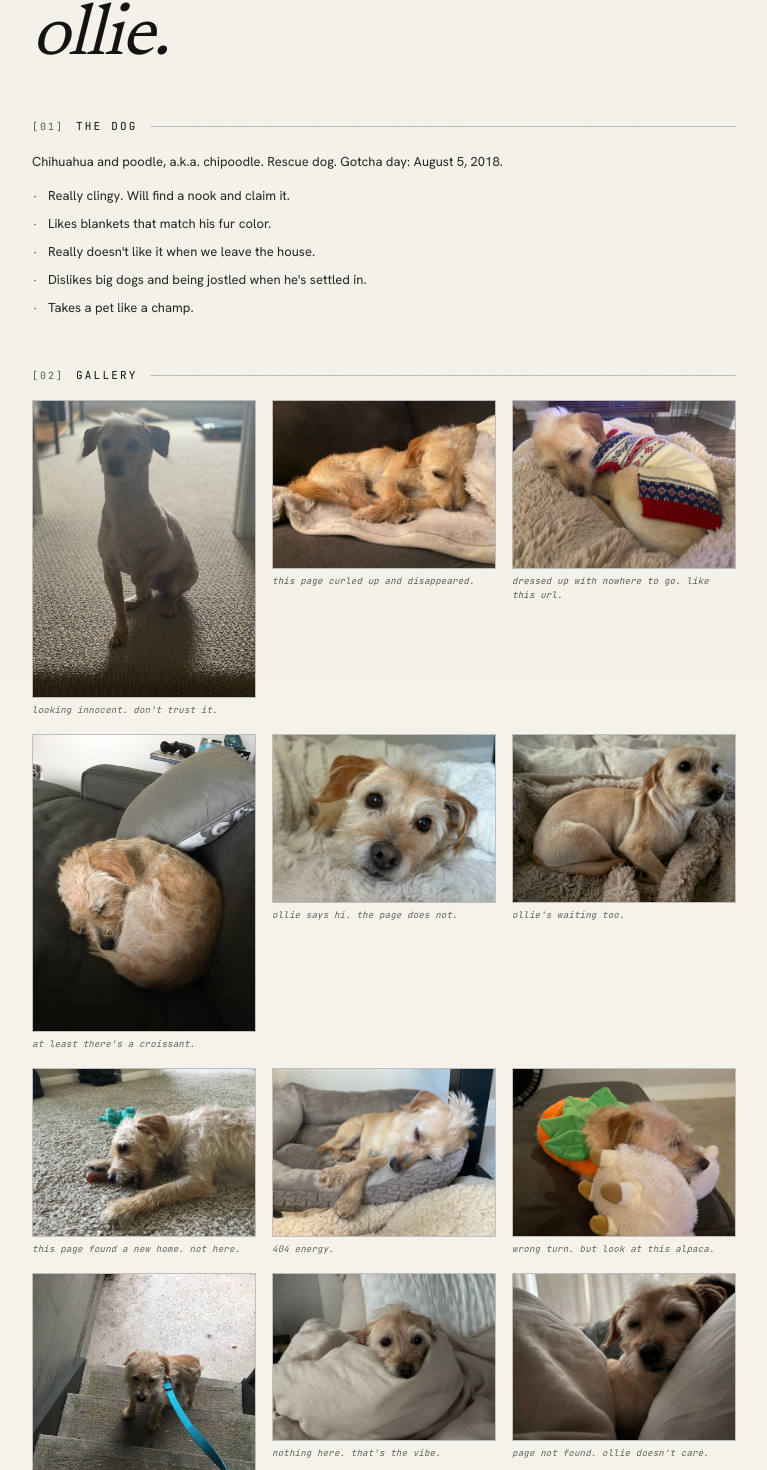
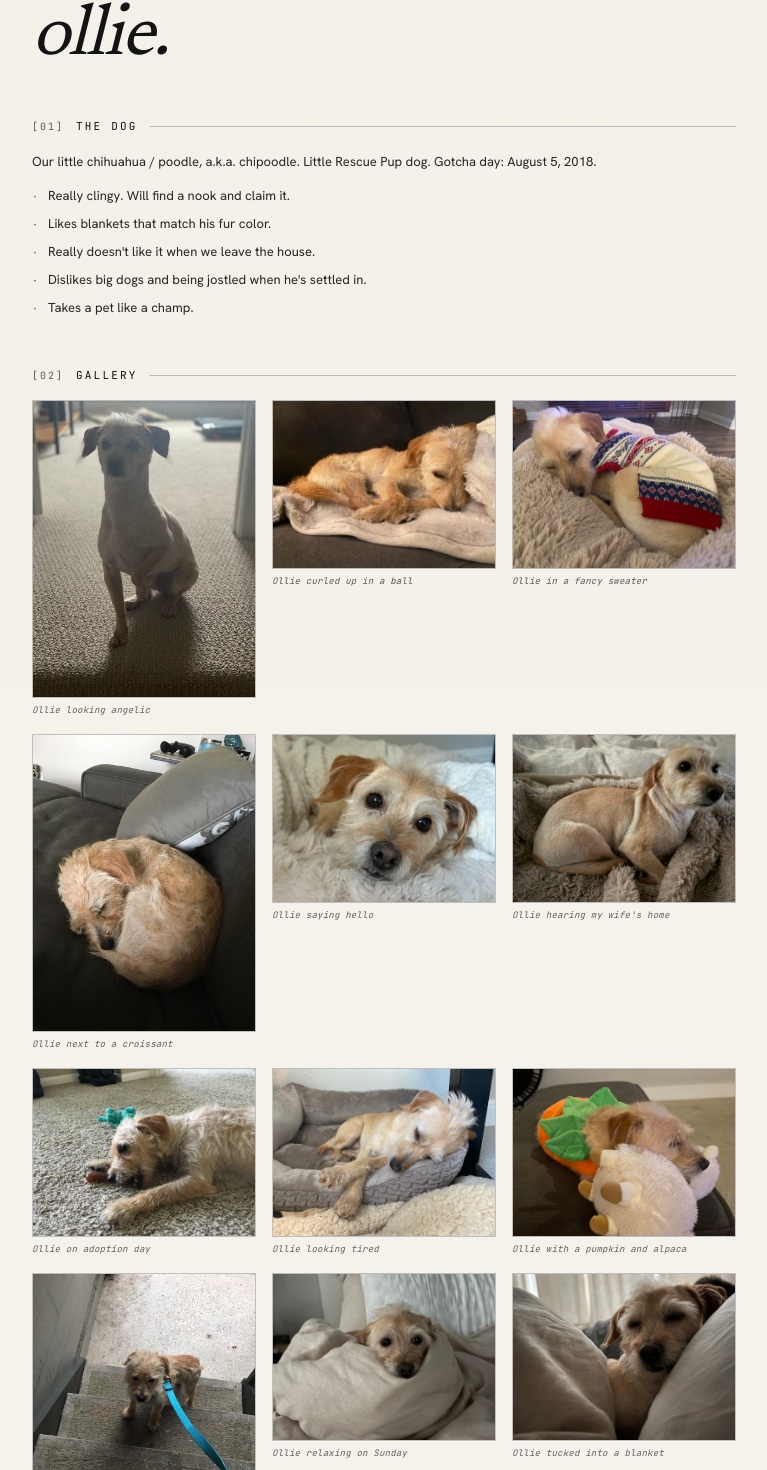
Before and after one commit to mkerkstra/blogsite, a Next.js app: page /ollie in a window 1280 px wide. Shown: the part 113-1583 px from the top of the page, without its empty margins (256-1023 px from the left). Built offline with nearby package versions, Linux system fonts and the light colour scheme.

Commit message:
fix: use alt text for /ollie gallery captions, polish 404 captions

```diff
--- a/src/app/ollie/page.tsx
+++ b/src/app/ollie/page.tsx
@@ -68,7 +68,7 @@ export default function OlliePage() {
                 className="h-auto w-full border border-border"
               />
               <p className="font-mono text-[9px] italic tracking-wide text-muted-foreground">
-                {pic.caption}
+                {pic.alt}
               </p>
             </div>
           ))}
--- a/src/features/ollie/data/ollie.ts
+++ b/src/features/ollie/data/ollie.ts
@@ -20,11 +20,15 @@ export type OlliePic = {
 };
 
 export const olliePics: OlliePic[] = [
-  { src: angelic, alt: "Ollie looking angelic", caption: "looking innocent. don't trust it." },
+  {
+    src: angelic,
+    alt: "Ollie looking angelic",
+    caption: "sorry we couldn't find that page - here's a little angel instead",
+  },
   {
     src: curledUp,
     alt: "Ollie curled up in a ball",
-    caption: "this page curled up and disappeared.",
+    caption: "couldn't find that page - here's ollie recovering after a bath.",
   },
   {
     src: fancySweater,
@@ -34,39 +38,39 @@ export const olliePics: OlliePic[] = [
   {
     src: freshCroissant,
     alt: "Ollie next to a croissant",
-    caption: "at least there's a croissant.",
+    caption: "No page? at least there's a croissant.",
   },
-  { src: hello, alt: "Ollie saying hello", caption: "ollie says hi. the page does not." },
-  { src: isSheBack, alt: "Ollie waiting by the door", caption: "ollie's waiting too." },
+  { src: hello, alt: "Ollie saying hello", caption: "ollie saying hello (unlike this page)." },
+  { src: isSheBack, alt: "Ollie hearing my wife's home", caption: "What's that? Page not found?" },
   {
     src: justAdopted,
     alt: "Ollie on adoption day",
-    caption: "this page found a new home. not here.",
+    caption: "this page found a new home.",
   },
   { src: mondays, alt: "Ollie looking tired", caption: "404 energy." },
   {
     src: pumpkinAlpaca,
     alt: "Ollie with a pumpkin and alpaca",
-    caption: "wrong turn. but look at this alpaca.",
+    caption: "wrong turn. but look at this little pumpkin and his alpaca.",
   },
   {
     src: stairsWereHard,
     alt: "Ollie exhausted after climbing stairs",
-    caption: "this page couldn't make it up the stairs either.",
+    caption: "stairs are scary - so are 404s.",
   },
   { src: sundayVibes, alt: "Ollie relaxing on Sunday", caption: "nothing here. that's the vibe." },
   {
     src: tuckedIn,
     alt: "Ollie tucked into a blanket",
-    caption: "page not found. ollie doesn't care.",
+    caption: "page not found - here's a tucked-in little pup.",
   },
 ];
 
 export const ollieBio = {
   name: "Ollie",
-  breed: "Chihuahua and poodle, a.k.a. chipoodle",
+  breed: "Our little chihuahua / poodle, a.k.a. chipoodle",
   gotchaDay: "2018-08-05",
-  origin: "Rescue",
+  origin: "Little Rescue Pup",
   traits: [
     "Really clingy. Will find a nook and claim it.",
     "Likes blankets that match his fur color.",
```
